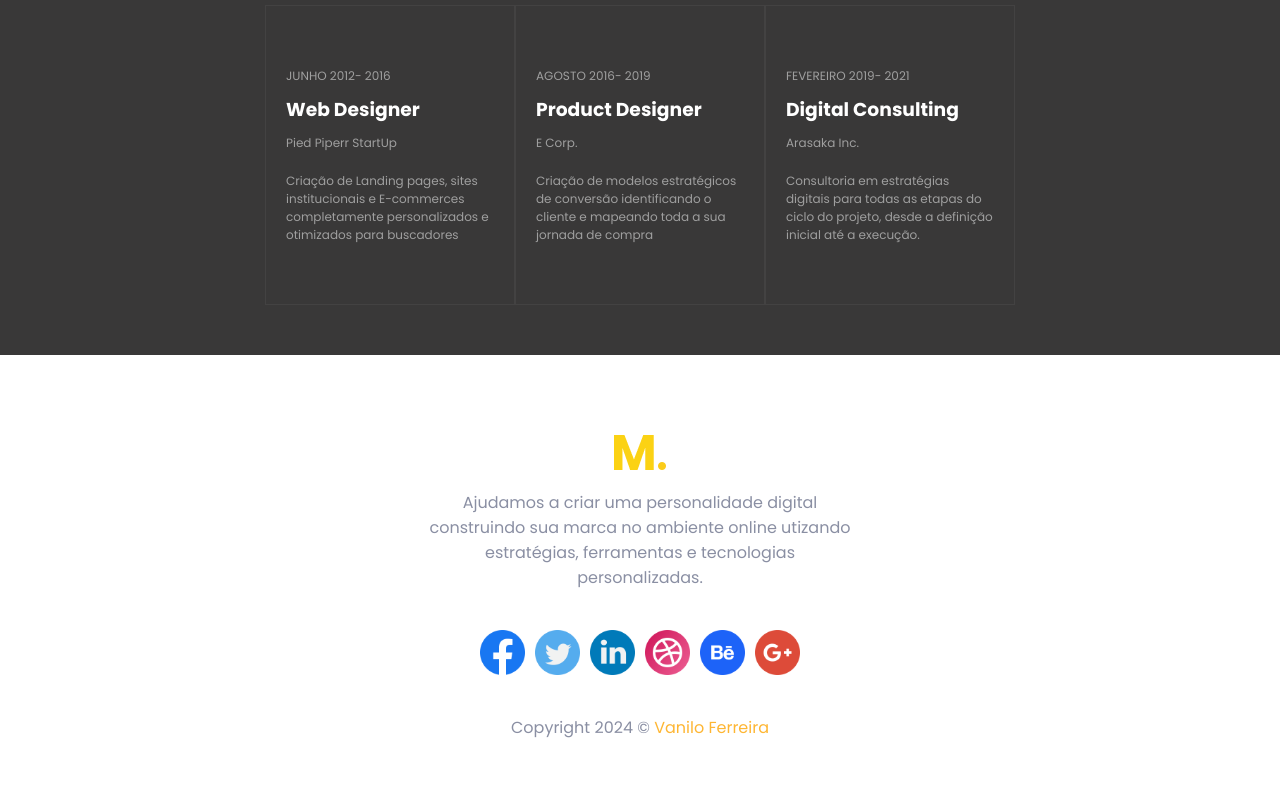
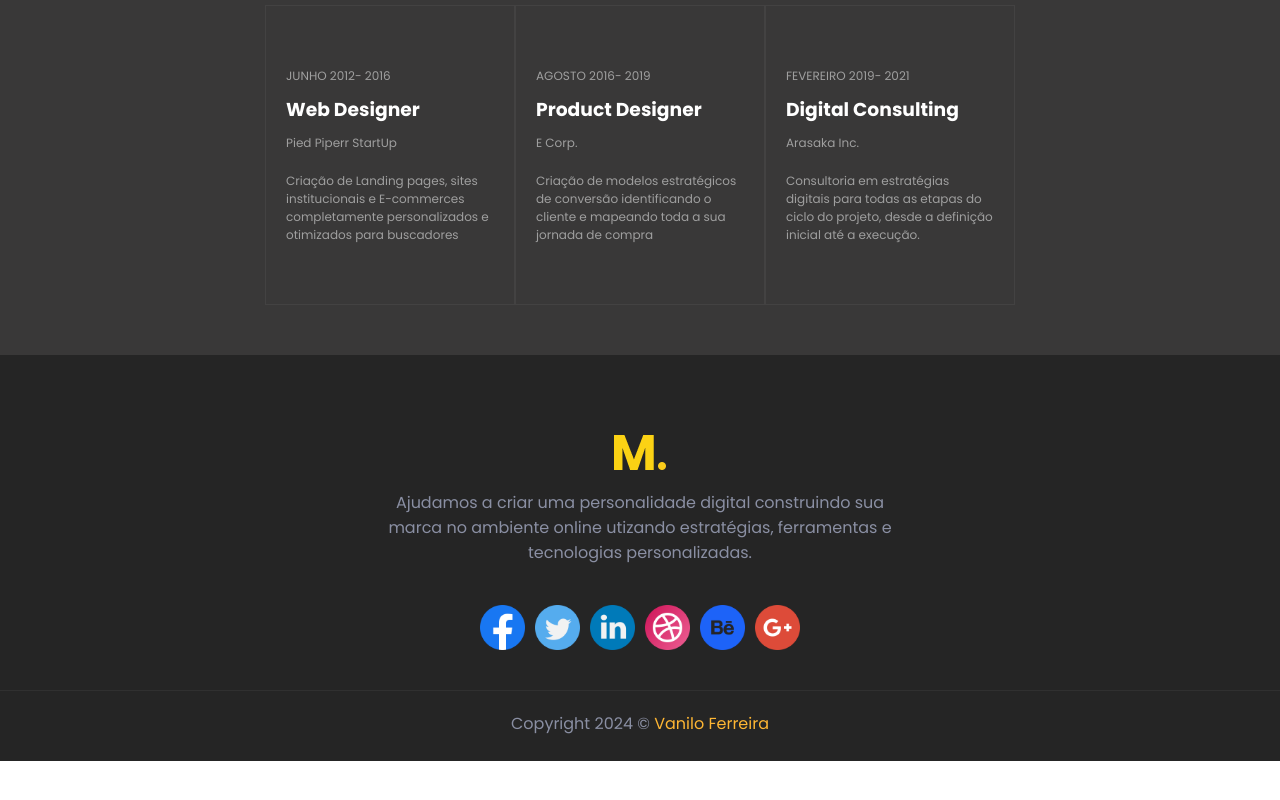
Before and after one commit to vanilo-ferreira/projeto-design, a React (Create React App) app: page / in a window 1280 px wide. Shown: the part 1000-1800 px from the top of the page. After the commit the page ends 1761 px from the top, so only its background shows below. Built offline with nearby package versions, Linux system fonts and the light colour scheme.

Commit message:
feat: estilizando o componente Rodape  para o modo dark

```diff
--- a/src/componentes/Rodape/index.jsx
+++ b/src/componentes/Rodape/index.jsx
@@ -10,7 +10,7 @@ import IconeGooglePlus from '../../assets/google-plus.png';
 
 const Rodape = () => {
     return (
-        <footer>
+        <footer className="rodape-dark">
             <img src={Logo} alt="logomarca" />
             <p>Ajudamos a criar uma personalidade digital construindo sua marca no ambiente online utizando estratégias, ferramentas e tecnologias personalizadas.</p>
 
@@ -23,7 +23,7 @@ const Rodape = () => {
                 <img src={IconeGooglePlus} alt="Icone Google+" />
             </div>
 
-            <p>Copyright 2024 &copy; <span className="nomeDev">Vanilo Ferreira</span></p>
+            <p className="borda-dark">Copyright 2024 &copy; <span className="nomeDev">Vanilo Ferreira</span></p>
         </footer>
     )
 };
--- a/src/componentes/Rodape/style.css
+++ b/src/componentes/Rodape/style.css
@@ -1,17 +1,26 @@
-footer img{
+.rodape-light {
+    background-color: #fff;
+}
+
+.rodape-dark {
+    background-color: #252525;
+}
+
+
+footer img {
     height: auto;
     width: auto;
 }
 
 footer {
-    margin: 80px 10%;
+    padding-top: 80px;
+    padding-bottom: 5px;
     display: flex;
     flex-direction: column;
     align-items: center;
-    background-color: #fff;
 }
 
-footer p{
+footer p {
     color: #8a8fa3;
     margin: 20px 29%;
     text-align: center;
@@ -31,13 +40,22 @@ footer p{
     color: #feb633;
 }
 
+footer p:last-child {
+    padding-top: 20px;
+}
+
+.borda-dark{
+    border-top: solid 1px #ffffff0d;
+    min-width: 100%
+}
+
 
 @media (max-width: 738px) {
     footer {
         margin: 80px 0;
     }
 
-    footer p{
+    footer p {
         margin: 20px 10%;
     }
 }
```
